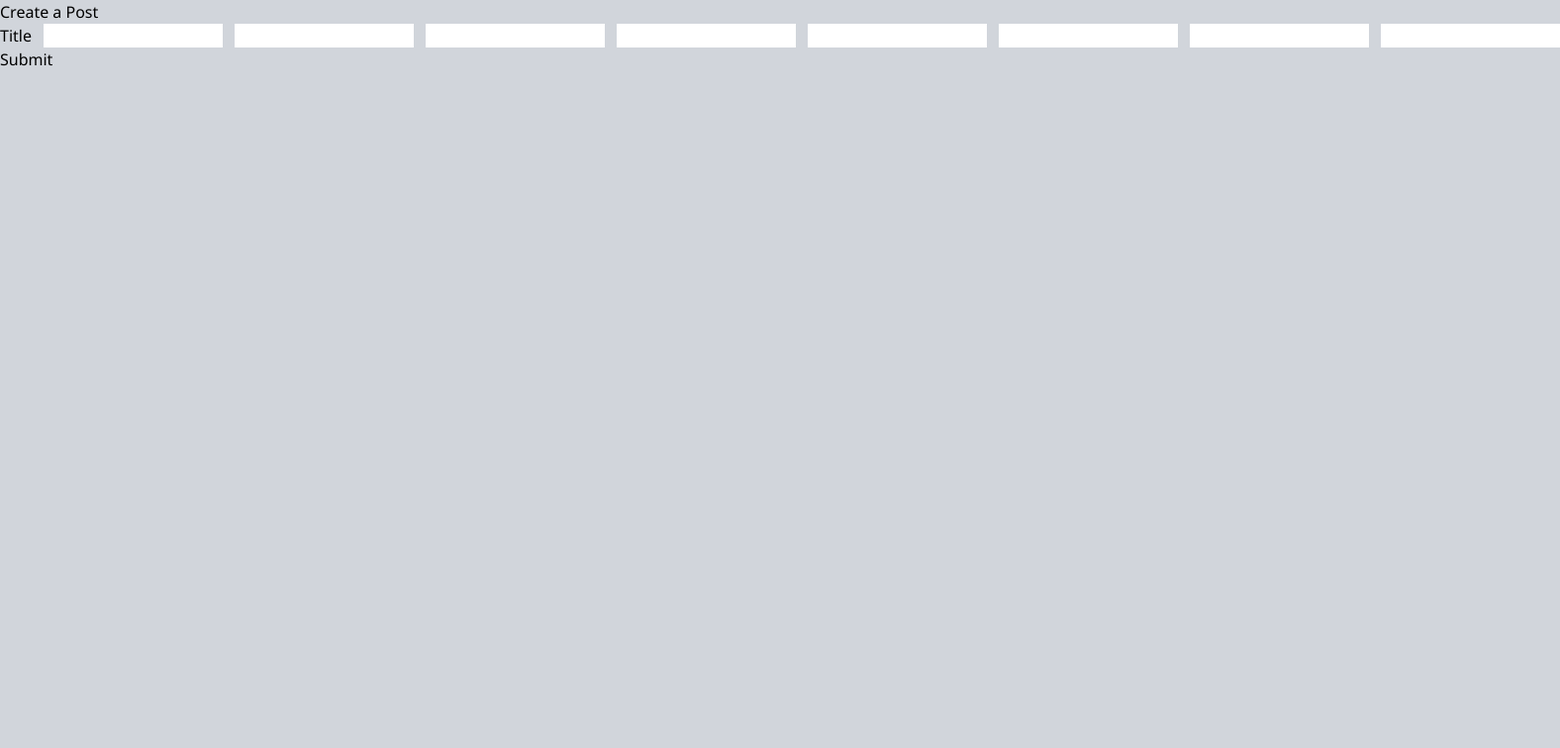
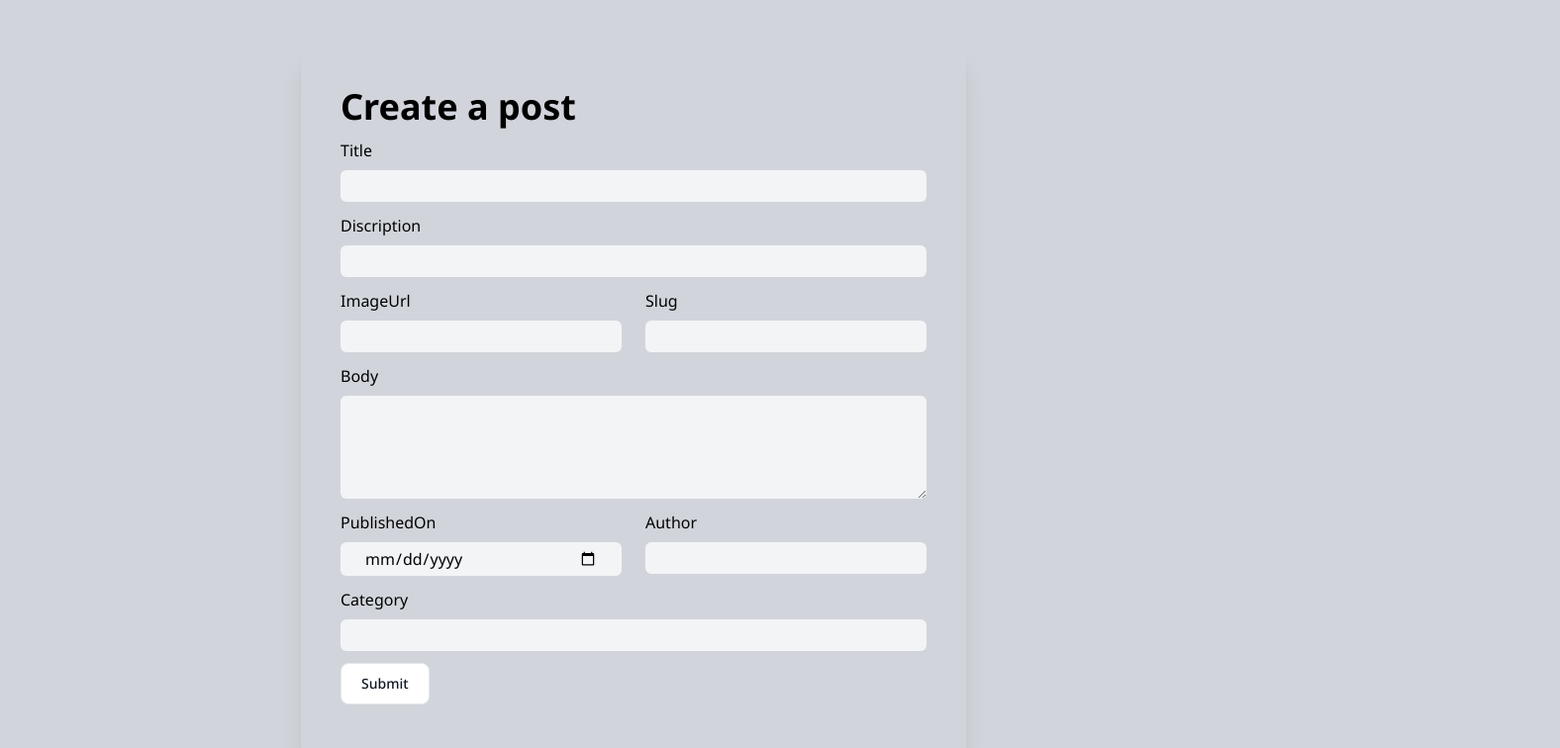
Before and after one commit to lakshaykamat/brogrammer-blog-client, a Next.js app: page /admin/dashboard/new in a window 1280 px wide. Shown: the top 756 px of the page at 99% size, 1576 px wide, since content can reach past the window. Built offline with nearby package versions, Linux system fonts and the light colour scheme; sample sign-in values are in the browser's storage.

Commit message:
edit blog form complete

```diff
--- a/app/admin/dashboard/new/components/Form.tsx
+++ b/app/admin/dashboard/new/components/Form.tsx
@@ -3,7 +3,7 @@
 
 type Props = {}
 
-const Form = (token:string) => {
+const Form = (token: string) => {
   console.log(token)
   const [category, setCategory] = useState('');
   const [title, setTitle] = useState('');
@@ -33,61 +33,103 @@
 
   return (
     <div>
-    <h1>Create a Post</h1>
-    <form >
-      <div className='flex gap-3'>
-        <label htmlFor="title">Title</label>
+      <form className='p-10 max-w-2xl shadow-xl my-12 mx-auto flex flex-col gap-3 rounded'>
+        <h1 className='text-4xl font-bold'>Create a post</h1>
+        <div className="flex flex-col gap-2">
+          <label htmlFor="title" className=''>Title</label>
           <input
+            className='px-6 py-1 rounded-md bg-gray-100 focus:outline-none focus:outline-gray-400'
             type="text"
             id="title"
+
             value={title}
             onChange={(e) => setTitle(e.target.value)}
           />
+        </div>
+        <div className="flex flex-col gap-2">
+          <label htmlFor="discription">Discription</label>
           <input
+            className='px-6 py-1 rounded-md bg-gray-100 focus:outline-none focus:outline-gray-400'
             type="text"
-          id="title"
+            id="discription"
             value={description}
             onChange={(e) => setDescription(e.target.value)}
           />
+        </div>
+        <div className='grid md:grid-cols-2 md:gap-6'>
+          <div className="flex flex-col gap-2">
+            <label htmlFor="imageUrl">ImageUrl</label>
             <input
+              className='px-6 py-1 rounded-md bg-gray-100 focus:outline-none focus:outline-gray-400'
               type="text"
-          id="title"
+              id="imageUrl"
               value={imageUrl}
               onChange={(e) => setImageUrl(e.target.value)}
             />
+          </div>
+          <div className="flex flex-col gap-2">
+            <label htmlFor="slug">Slug</label>
             <input
+              className='px-6 py-1 rounded-md bg-gray-100 focus:outline-none focus:outline-gray-400'
               type="text"
-          id="title"
+              id="slug"
               value={slug}
               onChange={(e) => setSlug(e.target.value)}
             />
-        <input
-          type="text"
-          id="title"
+          </div>
+        </div>
+        <div className="flex flex-col gap-2">
+          <label htmlFor="body">Body</label>
+          <textarea
+            className='px-6 py-1 rounded-md bg-gray-100 focus:outline-none focus:outline-gray-400'
+            // type='text'
+            rows={4}
+            cols={10}
+            id="body"
             value={body}
             onChange={(e) => setBody(e.target.value)}
           />
+        </div>
+        <div className='grid md:grid-cols-2 md:gap-6'>
+          <div className="flex flex-col gap-2">
+            <label htmlFor="publishedOn">PublishedOn</label>
             <input
-          type="text"
-          id="title"
+              className='px-6 py-1 rounded-md bg-gray-100 focus:outline-none focus:outline-gray-400'
+              type="Date"
+              id="publishedOn"
               value={publishedOn}
               onChange={(e) => setPublishedOn(e.target.value)}
             />
+          </div>
+          <div className="flex flex-col gap-2">
+            <label htmlFor="author">Author</label>
             <input
+              className='px-6 py-1 rounded-md bg-gray-100 focus:outline-none focus:outline-gray-400'
               type="text"
-          id="title"
+              id="author"
               value={author}
               onChange={(e) => setAuthor(e.target.value)}
             />
+          </div>
+        </div>
+        <div className="flex flex-col gap-2">
+          <label htmlFor="category">Category</label>
           <input
+            className='px-6 py-1 rounded-md bg-gray-100 focus:outline-none focus:outline-gray-400'
             type="text"
-          id="title"
+            id="category"
             value={category}
             onChange={(e) => setCategory(e.target.value)}
           />
         </div>
-      <button type="submit">Submit</button>
+        <div className="button">
+          <button type="submit" className='py-2.5 px-5 mr-2 mb-2 text-sm font-medium text-gray-900 focus:outline-none bg-white rounded-lg border border-gray-200 hover:bg-gray-100 hover:text-blue-700 focus:z-10 focus:ring-4 focus:ring-gray-200 dark:focus:ring-gray-700 dark:bg-gray-800 dark:text-gray-400 dark:border-gray-600 dark:hover:text-white dark:hover:bg-gray-700'>Submit</button>
+        </div>
+
       </form>
+
+
+
     </div>
   )
 }
```
Lines whose indentation alone changed are shown as unchanged.
